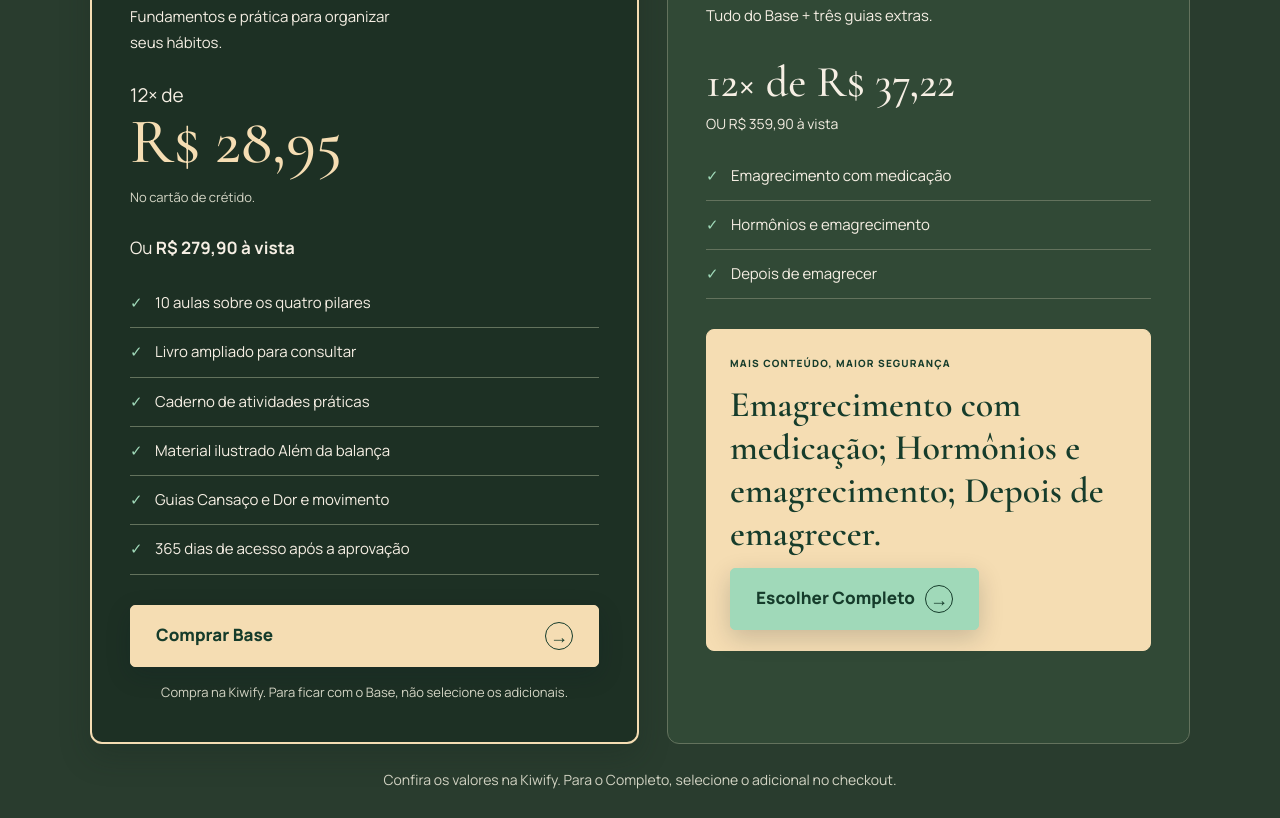
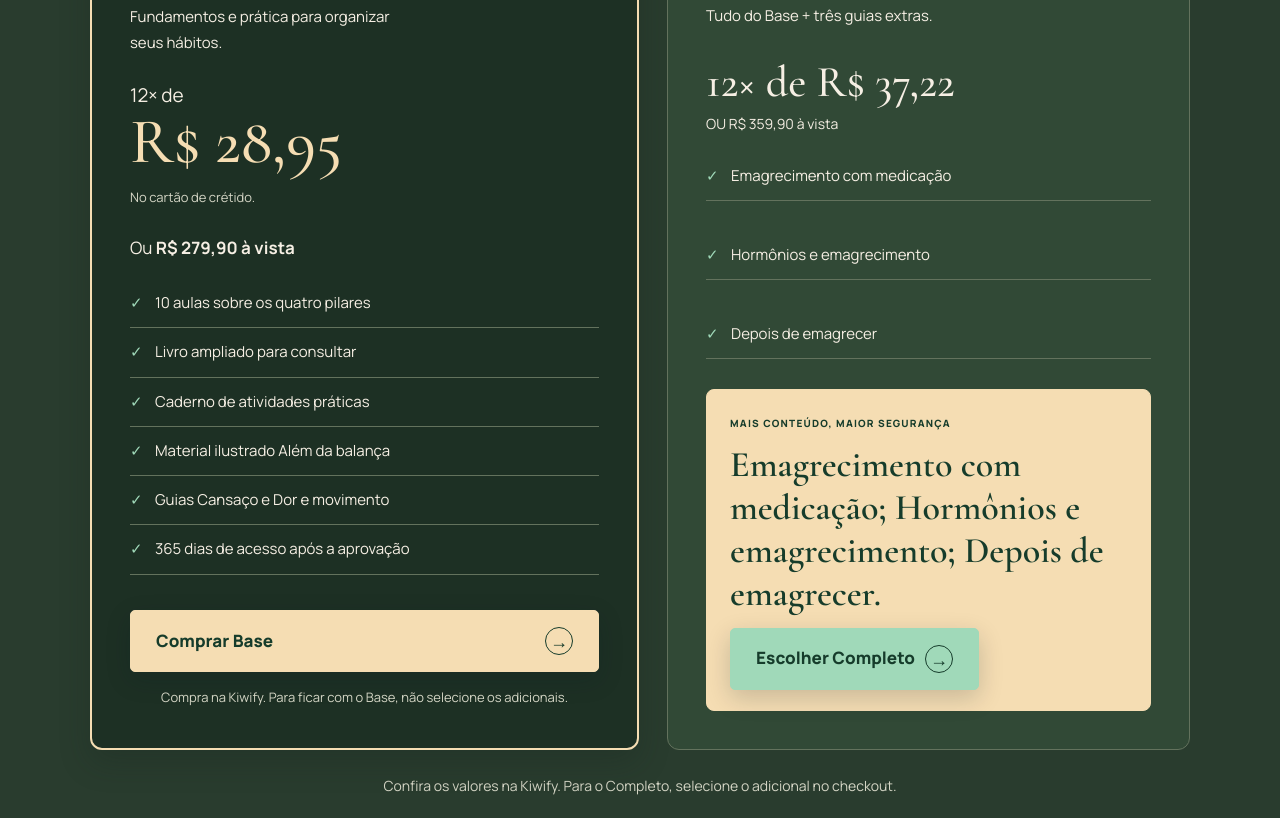
Before and after one commit to docsjr/wshop, a plain HTML site: page index.html in a window 1280 px wide. Shown: the part 5319-6137 px from the top of the page. Drawn offline with nearby package versions, Linux system fonts and the light colour scheme.

Commit message:
Refactor upgrade plan list items in index.html
Updated the list items under the upgrade plan to separate them into individual unordered lists.

```diff
--- a/index.html
+++ b/index.html
@@ -245,9 +245,9 @@ src="https://www.facebook.com/tr?id=2428047607935661&ev=PageView&noscript=1"
             <p class="eyebrow">ADICIONAL OPCIONAL NO CHECKOUT</p><h3>Amplie para o <em>Completo</em></h3>
             <p class="plan-intro">Tudo do Base + três guias extras.</p>
             <p class="upgrade-price">12× de R$ 37,22 <span>OU R$ 359,90 à vista</span></p>
-            <ul class="checks"><li>Emagrecimento com medicação</li>
-              <li>Hormônios e emagrecimento</li>
-              <li>Depois de emagrecer</li></ul>
+            <ul class="checks"><li>Emagrecimento com medicação</li></ul>
+             <ul class="checks"><li>Hormônios e emagrecimento</li></ul>
+              <ul class="checks"><li>Depois de emagrecer</li></ul>
             <div class="value-note"><span>MAIS CONTEÚDO, MAIOR SEGURANÇA</span><strong>Emagrecimento com medicação;
               Hormônios e emagrecimento;
               Depois de emagrecer.</strong>
```
